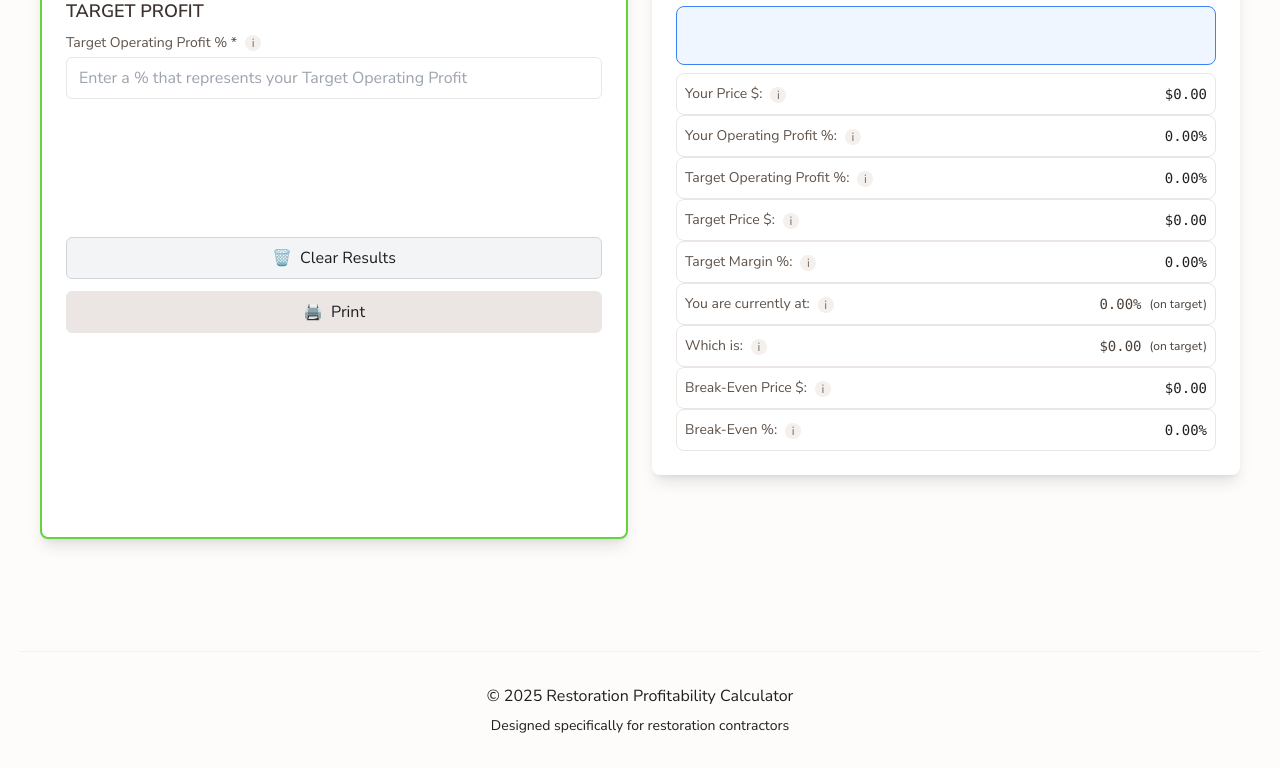
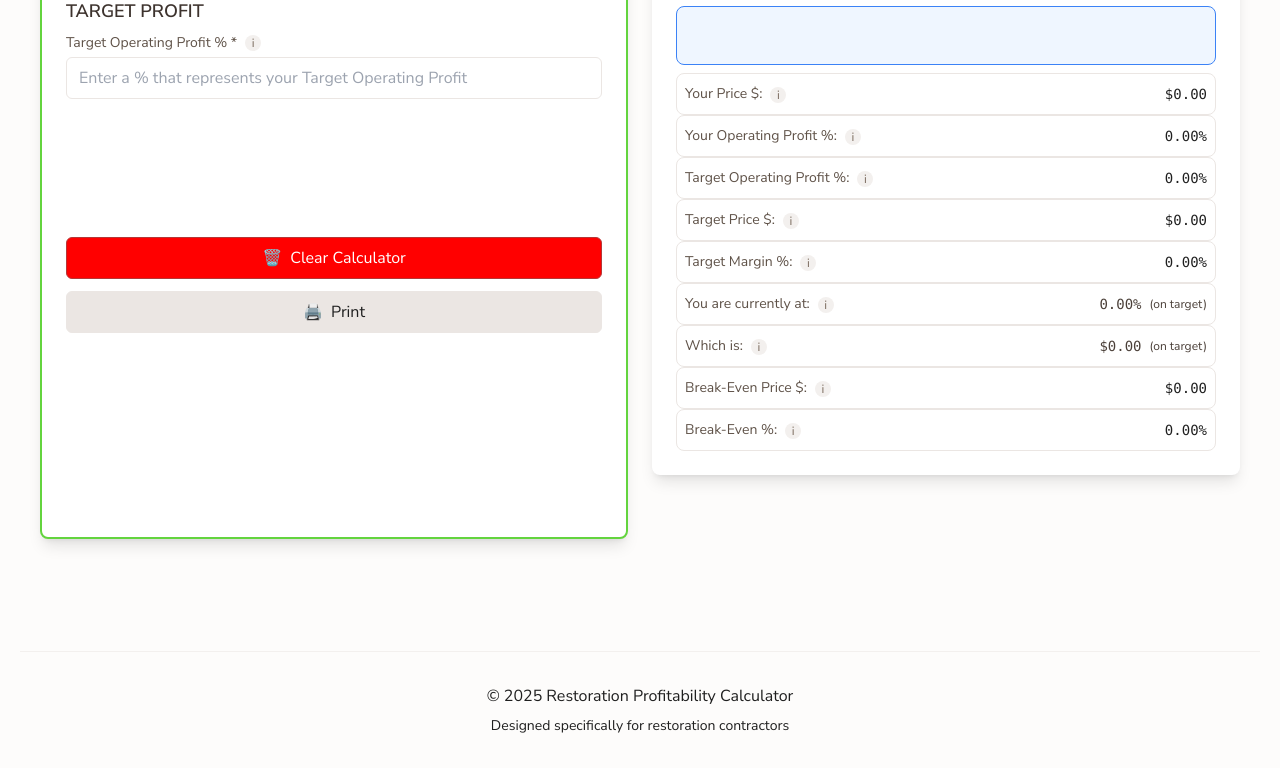
Before and after one commit to KayFernPR/Division-Calculator, a React (Vite) app: page / in a window 1280 px wide. Shown: the part 1502-2270 px from the top of the page. Built offline with nearby package versions, Linux system fonts and the light colour scheme.

Commit message:
Update Clear Results button: change text to 'Clear Calculator' and apply red styling (#FF0000 background, #B53737 border)

```diff
--- a/src/components/Calculator.jsx
+++ b/src/components/Calculator.jsx
@@ -1042,10 +1042,10 @@ const Calculator = () => {
                     type="button"
                     onClick={resetForm}
                     className="w-full py-2 px-4 rounded-md focus:outline-none focus:ring-2 focus:ring-offset-2 transition-colors flex items-center justify-center gap-2"
-                    style={{backgroundColor: '#f3f4f6', borderColor: '#d1d5db', color: '#1F1F1F', borderWidth: '1px', borderStyle: 'solid'}}
+                    style={{backgroundColor: '#FF0000', borderColor: '#B53737', color: '#FFFFFF', borderWidth: '1px', borderStyle: 'solid'}}
                   >
                     <span>🗑️</span>
-                    Clear Results
+                    Clear Calculator
                   </button>
                   <button
                     type="button"
```
